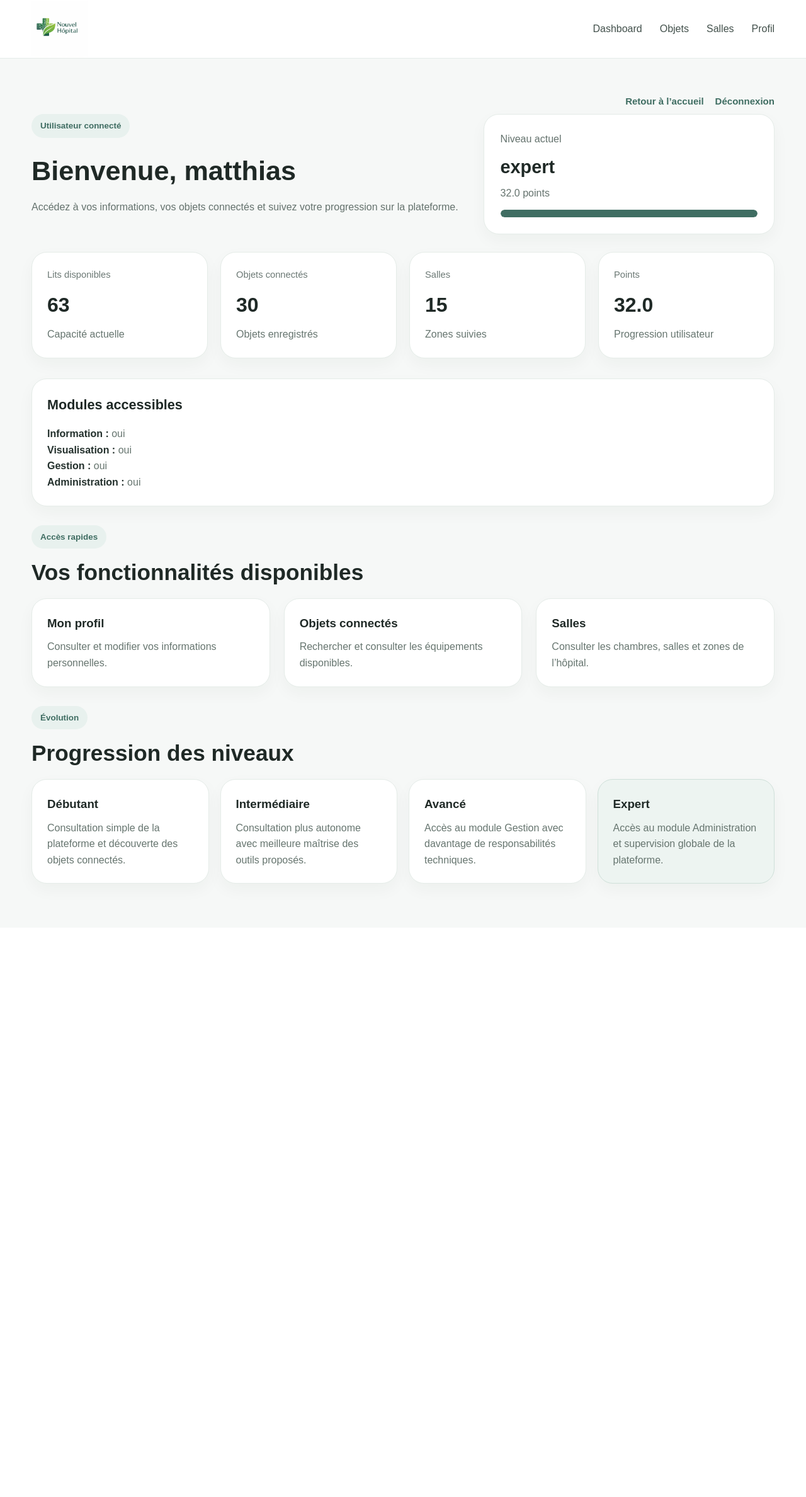
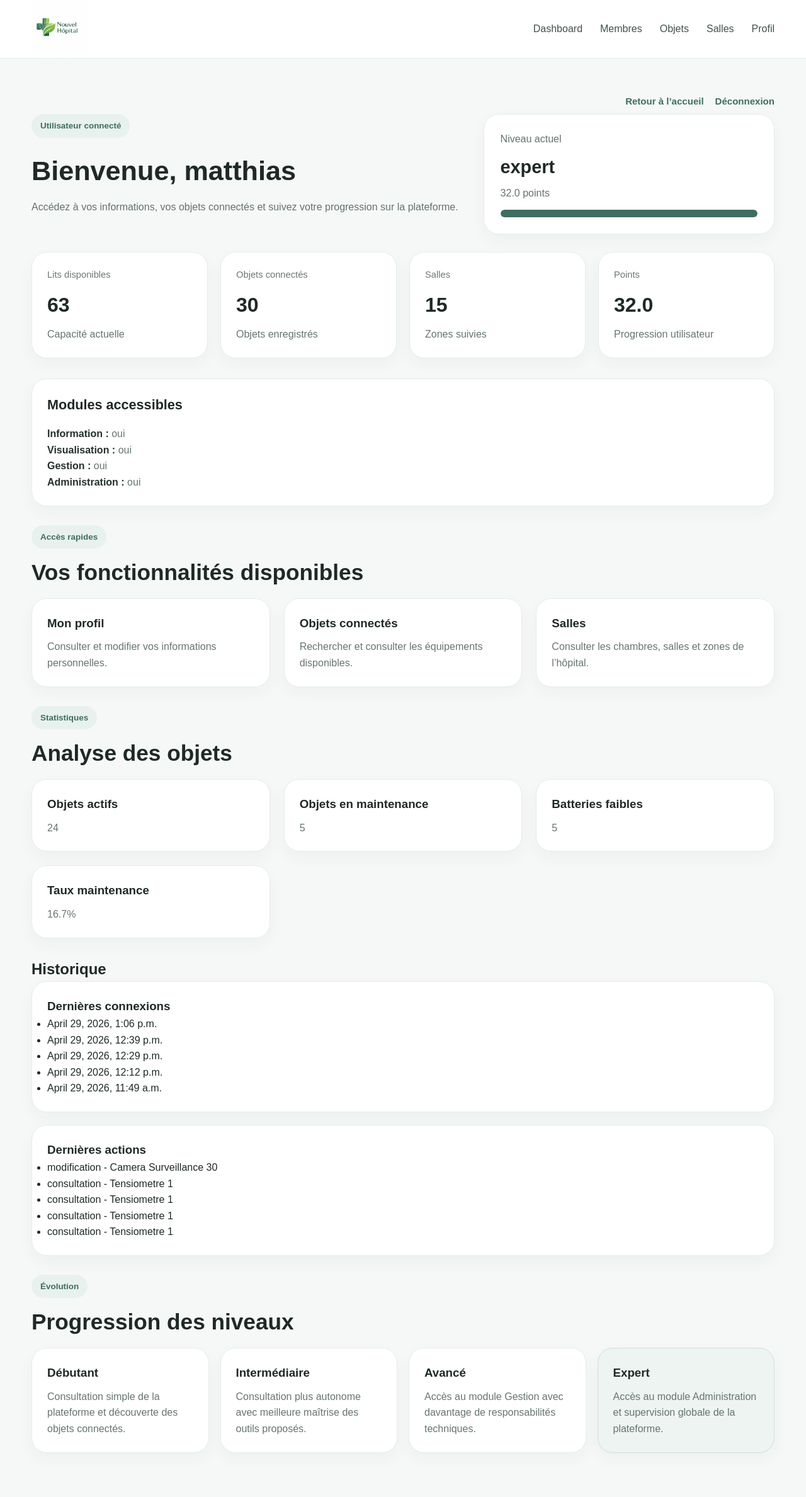
Before and after one commit to cryyterium/hopital, a Django app: page /dashboard/ in a window 1280 px wide. Shown: the whole page at 63% size. Before the commit the page ends 1416 px from the top, so only its background shows below. Run offline with Django 5.2, Linux system fonts and the light colour scheme; a user stored in the database is signed in; data comes from the database, SQL or seed files in the repository; both versions use the stored data as it was after the commit.

Commit message:
update
petit stat et historique dans le dashboard

```diff
--- a/hopital/hopital/static/hopital/CSS/style.css
+++ b/hopital/hopital/static/hopital/CSS/style.css
@@ -1196,3 +1196,48 @@ img{
   min-height: 70px;
   resize: vertical;
 }
+
+.filters-box {
+  margin-bottom: 20px;
+}
+
+.filters-box {
+  display: flex;
+  align-items: flex-end;
+  gap: 15px;
+}
+
+.filter-item {
+  flex: 1;
+}
+
+.filter-button {
+  flex: none;
+}
+
+.filter-button .btn {
+  height: 48px; /* même hauteur que l’input */
+}
+
+.form-col {
+  display: flex;
+  flex-direction: column;
+  gap: 10px;
+  max-width: 420px;
+}
+
+.form-col input,
+.form-col select {
+  width: 100%;
+  box-sizing: border-box;
+}
+
+.actions {
+  display: flex;
+  gap: 10px;
+  margin-top: 10px;
+}
+
+.profile-card {
+  margin-bottom: 20px;
+}
--- a/hopital/hopital/templates/hopital/dashboard.html
+++ b/hopital/hopital/templates/hopital/dashboard.html
@@ -17,6 +17,7 @@
 
     <nav class="nav-links">
       <a href="{% url 'dashboard' %}">Dashboard</a>
+      <a href="{% url 'members' %}">Membres</a>
       <a href="{% url 'objects' %}">Objets</a>
       <a href="{% url 'room' %}">Salles</a>
       <a href="{% url 'profile' %}">Profil</a>
@@ -123,6 +124,65 @@
   </div>
 </section>
 
+{% if profil.niveau == "avancé" or profil.niveau == "expert" %}
+
+<section class="section-small">
+  <div class="section-heading small">
+    <span class="tag">Statistiques</span>
+    <h2>Analyse des objets</h2>
+  </div>
+
+  <div class="quick-grid">
+    <div class="quick-card">
+      <h3>Objets actifs</h3>
+      <p>{{ actifs }}</p>
+    </div>
+
+    <div class="quick-card">
+      <h3>Objets en maintenance</h3>
+      <p>{{ maintenance }}</p>
+    </div>
+
+    <div class="quick-card">
+      <h3>Batteries faibles</h3>
+      <p>{{ batterie_faible }}</p>
+    </div>
+
+    <div class="quick-card">
+      <h3>Taux maintenance</h3>
+      <p>{{ taux_maintenance|floatformat:1 }}%</p>
+    </div>
+  </div>
+</section>
+
+{% endif %}
+
+<section class="section-small">
+  <h2>Historique</h2>
+
+  <div class="profile-card">
+    <h3>Dernières connexions</h3>
+    <ul>
+      {% for c in connexions %}
+        <li>{{ c.date_heure }}</li>
+      {% empty %}
+        <li>Aucune connexion</li>
+      {% endfor %}
+    </ul>
+  </div>
+
+  <div class="profile-card">
+    <h3>Dernières actions</h3>
+    <ul>
+      {% for a in actions %}
+        <li>{{ a.type_action }} - {{ a.objet.nom }}</li>
+      {% empty %}
+        <li>Aucune action</li>
+      {% endfor %}
+    </ul>
+  </div>
+</section>
+
 <section class="section-small">
   <div class="section-heading small">
     <span class="tag">Évolution</span>
--- a/hopital/hopital/templates/hopital/manage-objects.html
+++ b/hopital/hopital/templates/hopital/manage-objects.html
@@ -17,6 +17,7 @@
 
     <nav class="nav-links">
       <a href="{% url 'dashboard' %}">Dashboard</a>
+      <a href="{% url 'members' %}">Membres</a>
       <a href="{% url 'objects' %}">Objets</a>
       <a href="{% url 'room' %}">Salles</a>
       <a href="{% url 'manage_objects' %}">Gestion objets</a>
--- a/hopital/hopital/templates/hopital/objects.html
+++ b/hopital/hopital/templates/hopital/objects.html
@@ -17,6 +17,7 @@
 
     <nav class="nav-links">
       <a href="{% url 'dashboard' %}">Dashboard</a>
+      <a href="{% url 'members' %}">Membres</a>
       <a href="{% url 'objects' %}">Objets</a>
       <a href="{% url 'room' %}">Salles</a>
       <a href="{% url 'profile' %}">Profil</a>
@@ -154,6 +155,10 @@
             <p><strong>Dernière interaction :</strong> {{ objet.derniere_interaction }}</p>
           {% endif %}
 
+          <a href="{% url 'objet_detail' objet.id %}" class="btn btn-secondary">
+          Voir détail
+          </a>
+
         </article>
       {% empty %}
         <p>Aucun objet connecté trouvé.</p>
--- a/hopital/hopital/templates/hopital/room.html
+++ b/hopital/hopital/templates/hopital/room.html
@@ -17,6 +17,7 @@
 
     <nav class="nav-links">
       <a href="{% url 'dashboard' %}">Dashboard</a>
+      <a href="{% url 'members' %}">Membres</a>
       <a href="{% url 'objects' %}">Objets</a>
       <a href="{% url 'room' %}">Salles</a>
       <a href="{% url 'profile' %}">Profil</a>
--- a/hopital/hopital/urls.py
+++ b/hopital/hopital/urls.py
@@ -16,4 +16,5 @@ urlpatterns = [
     path("validate/<int:user_id>/", views.validate_email, name="validate_email"),
     path("logout/", views.logout_view, name="logout"),
     path("members/", views.members, name="members"),
+    path("objects/<int:id>/", views.objet_detail, name="objet_detail"),
 ]
--- a/hopital/hopital/views.py
+++ b/hopital/hopital/views.py
@@ -1,4 +1,4 @@
-from django.shortcuts import render, redirect
+from django.shortcuts import render, redirect, get_object_or_404
 from django.contrib.auth import authenticate, login, update_session_auth_hash,logout
 from django.contrib.auth.decorators import login_required
 from django.contrib.auth.models import User
@@ -8,7 +8,7 @@ from django.conf import settings
 from django.urls import reverse
 
 # Create your views here.
-from .models import ObjetConnecte, Salle, Profil, Service, HistoriqueConnexion
+from .models import ObjetConnecte, Salle, Profil, Service, HistoriqueConnexion, HistoriqueAction
 
 def index(request):
     nb_salles = Salle.objects.count()
@@ -125,6 +125,18 @@ def dashboard(request):
     total_lits = Salle.objects.aggregate(Sum("nombre_lits"))["nombre_lits__sum"] or 0
     lits_occupes = Salle.objects.aggregate(Sum("lits_occupes"))["lits_occupes__sum"] or 0
     lits_disponibles = total_lits - lits_occupes
+    connexions = HistoriqueConnexion.objects.filter(profil=profil).order_by("-date_heure")[:5]
+    actions = HistoriqueAction.objects.filter(profil=profil).order_by("-date_heure")[:5]
+    actifs = ObjetConnecte.objects.filter(etat="actif").count()
+    maintenance = ObjetConnecte.objects.filter(etat="maintenance").count()
+    batterie_faible = ObjetConnecte.objects.filter(niveau_batterie__lt=20).count()
+
+    total = ObjetConnecte.objects.count()
+
+    if total > 0:
+        taux_maintenance = (maintenance / total) * 100
+    else:
+        taux_maintenance = 0
 
     points = profil.nb_connexions * 0.25 + profil.nb_actions * 0.50
     if profil.niveau == "débutant":
@@ -154,6 +166,12 @@ def dashboard(request):
         "lits_disponibles": lits_disponibles,
         "points": points,
         "progression": progression,
+        "connexions": connexions,
+        "actions": actions,
+        "actifs": actifs,
+        "maintenance": maintenance,
+        "batterie_faible": batterie_faible,
+        "taux_maintenance": taux_maintenance,
     }
     return render(request, "hopital/dashboard.html", context)
 
@@ -317,7 +335,7 @@ def manage_objects(request):
         action = request.POST.get("action")
 
         if action == "add":
-            ObjetConnecte.objects.create(
+            objet =ObjetConnecte.objects.create(
                 nom=request.POST.get("nom"),
                 type=request.POST.get("type"),
                 etat=request.POST.get("etat"),
@@ -327,6 +345,12 @@ def manage_objects(request):
                 description=request.POST.get("description"),
                 marque=request.POST.get("marque"),
             )
+            HistoriqueAction.objects.create(
+                profil=profil,
+                objet=objet,
+                type_action="ajout"
+            )
+
             profil.nb_actions += 1
 
         elif action == "edit":
@@ -342,8 +366,19 @@ def manage_objects(request):
             objet.save()
             profil.nb_actions += 1
 
+            HistoriqueAction.objects.create(
+                profil=profil,
+                objet=objet,
+                type_action="modification"
+            )
+
         elif action == "delete":
             objet = ObjetConnecte.objects.get(id=request.POST.get("objet_id"))
+            HistoriqueAction.objects.create(
+                profil=profil,
+                objet=objet,
+                type_action="suppression"
+            )
             objet.delete()
             profil.nb_actions += 1
 
@@ -389,6 +424,24 @@ def maj_niveau(profil):
 def members(request):
     profils = Profil.objects.select_related("user").all()
 
+    q = request.GET.get("q")
+
+    if q:
+        profils = profils.filter(user__username__icontains=q)
+
     return render(request, "hopital/members.html", {
         "profils": profils
     })
+
+@login_required
+def objet_detail(request, id):
+    profil, created = Profil.objects.get_or_create(user=request.user)
+    objet = get_object_or_404(ObjetConnecte, id=id)
+
+    HistoriqueAction.objects.create(
+        profil=profil,
+        objet=objet,
+        type_action="consultation"
+    )
+
+    return render(request, "hopital/objet_detail.html", {"objet": objet})
```
Also changed, not shown: hopital/hopital/templates/hopital/members.html (+22 -0 lines), hopital/hopital/templates/hopital/objet_detail.html (added, +42 -0 lines), hopital/hopital/templates/hopital/profile.html (+17 -21 lines), hopital/db.sqlite3.
